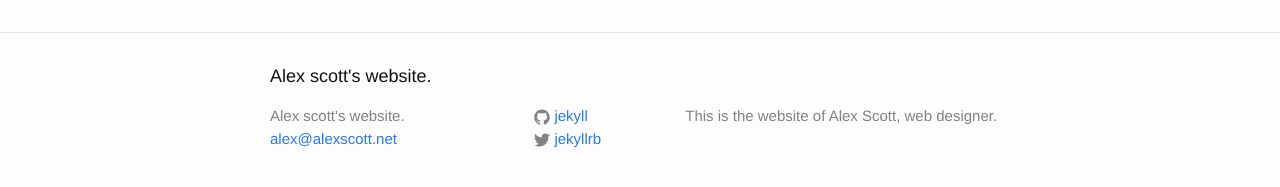
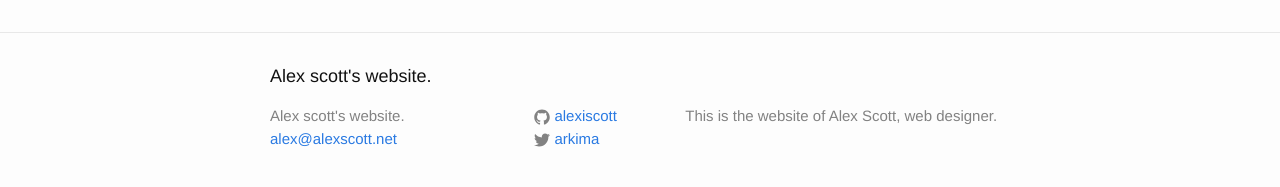
Before and after one commit to alexiscott/alexiscott.github.io, a Jekyll site: the page built from about.md, in a window 1280 px wide. Shown: the part 240-427 px from the top of the page. Built offline with Jekyll 4.4.1, drawn with Linux system fonts in a browser that asks for light colours.

Commit message:
Update _config.yml

```diff
--- a/_config.yml
+++ b/_config.yml
@@ -12,8 +12,8 @@ description: > # this means to ignore newlines until "baseurl:"
   This is the website of Alex Scott, web designer.
 baseurl: "" # the subpath of your site, e.g. /blog
 url: "http://yourdomain.com" # the base hostname & protocol for your site
-twitter_username: jekyllrb
-github_username:  jekyll
+twitter_username: arkima
+github_username:  alexiscott
 
 # Build settings
 markdown: kramdown
```
